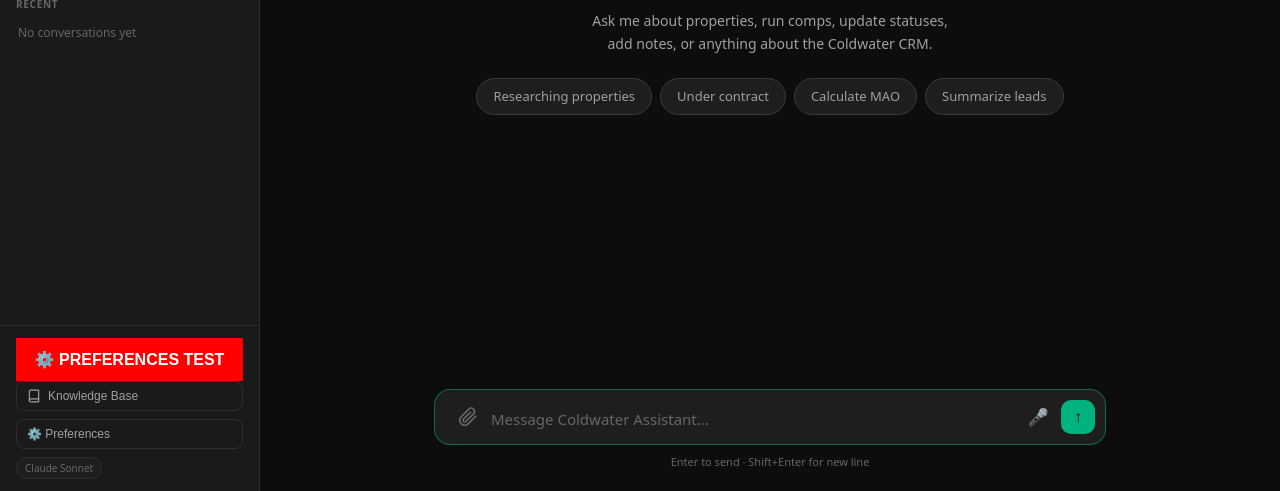
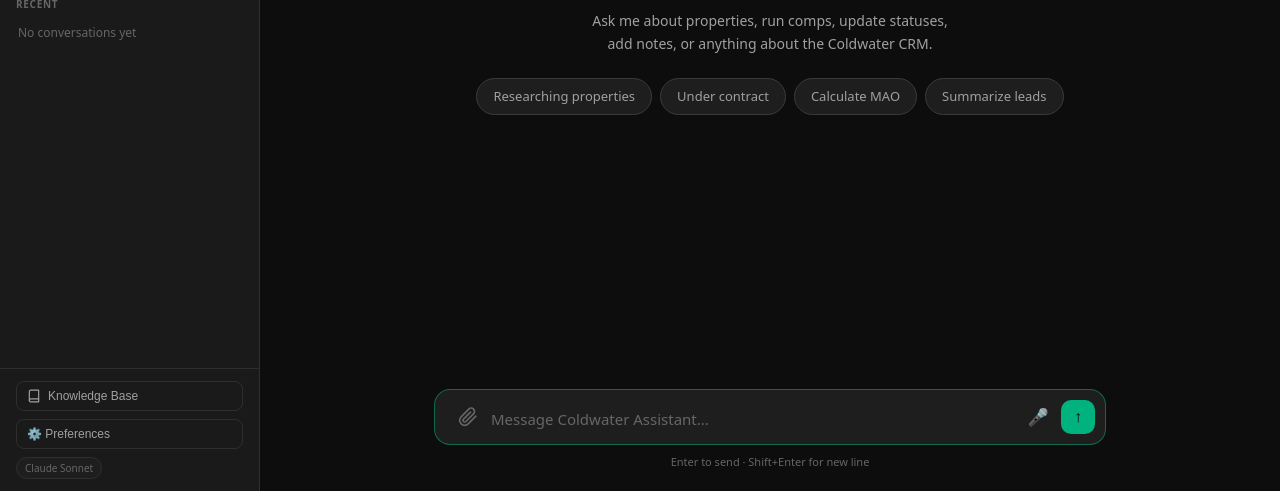
Before and after one commit to reecesmi77-afk/coldwater-assistant, a website: page index.html in a window 1280 px wide. Shown: the part 309-800 px from the top of the page. Drawn offline with Linux system fonts and the light colour scheme.

Commit message:
Remove red debug PREFERENCES TEST button from sidebar footer

```diff
--- a/index.html
+++ b/index.html
@@ -1111,9 +1111,6 @@
     <div id="recent-chats"></div>
 
     <div id="sidebar-footer">
-      <button style="display:block!important;visibility:visible!important;opacity:1!important;width:100%!important;padding:12px!important;background:red!important;color:white!important;font-size:16px!important;font-weight:bold!important;border:none!important;cursor:pointer!important;position:relative!important;z-index:99999!important;" onclick="alert('PREFS BUTTON WORKS')">
-        ⚙️ PREFERENCES TEST
-      </button>
       <button id="kb-open-btn" onclick="openKbModal()">
         <svg width="14" height="14" viewBox="0 0 24 24" fill="none" stroke="currentColor" stroke-width="2" stroke-linecap="round" stroke-linejoin="round"><path d="M4 19.5A2.5 2.5 0 0 1 6.5 17H20"/><path d="M6.5 2H20v20H6.5A2.5 2.5 0 0 1 4 19.5v-15A2.5 2.5 0 0 1 6.5 2z"/></svg>
         Knowledge Base
```
